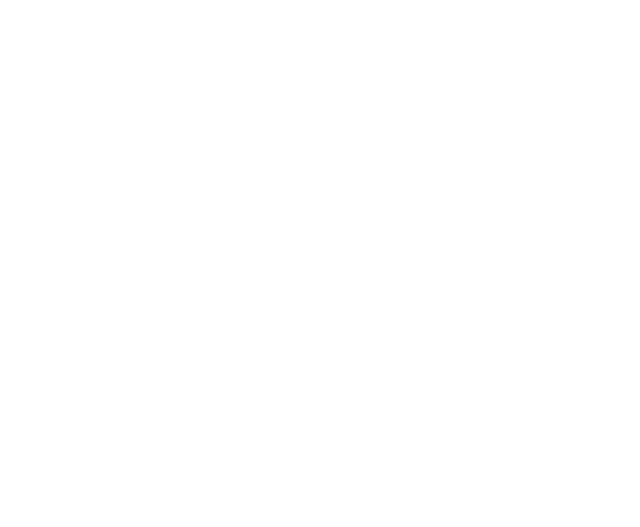
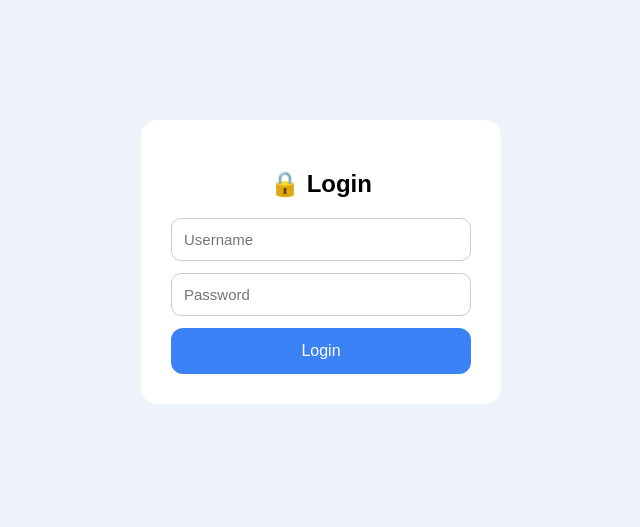
Before and after one commit to yatendra-debug/New_Yaendra-rajpoot_bulkemail, a website: page public/login.html in a window 1280 px wide. Shown: the whole page, without its empty margins (319-959 px from the left). Drawn offline with Linux system fonts and the light colour scheme.

Commit message:
Update login.html

```diff
--- a/public/login.html
+++ b/public/login.html
@@ -1,3 +1,20 @@
+<!DOCTYPE html>
+<html>
+<head>
+  <title>Login — Fast Mailer</title>
+  <link rel="stylesheet" href="style.css">
+</head>
+<body>
+
+<div class="login-box">
+  <h2>🔒 Login</h2>
+
+  <input id="user" placeholder="Username">
+  <input id="pass" type="password" placeholder="Password">
+
+  <button onclick="login()">Login</button>
+</div>
+
 <script>
 async function login(){
   const res = await fetch("/login",{
@@ -13,11 +30,12 @@
 
   if(data.success){
     localStorage.setItem("login","true");
-
-    // 🔥 FIXED
-    window.location = "/launcher";
+    window.location = "/launcher"; // ✅ FIXED
   } else {
     alert("Wrong login");
   }
 }
 </script>
+
+</body>
+</html>
```
